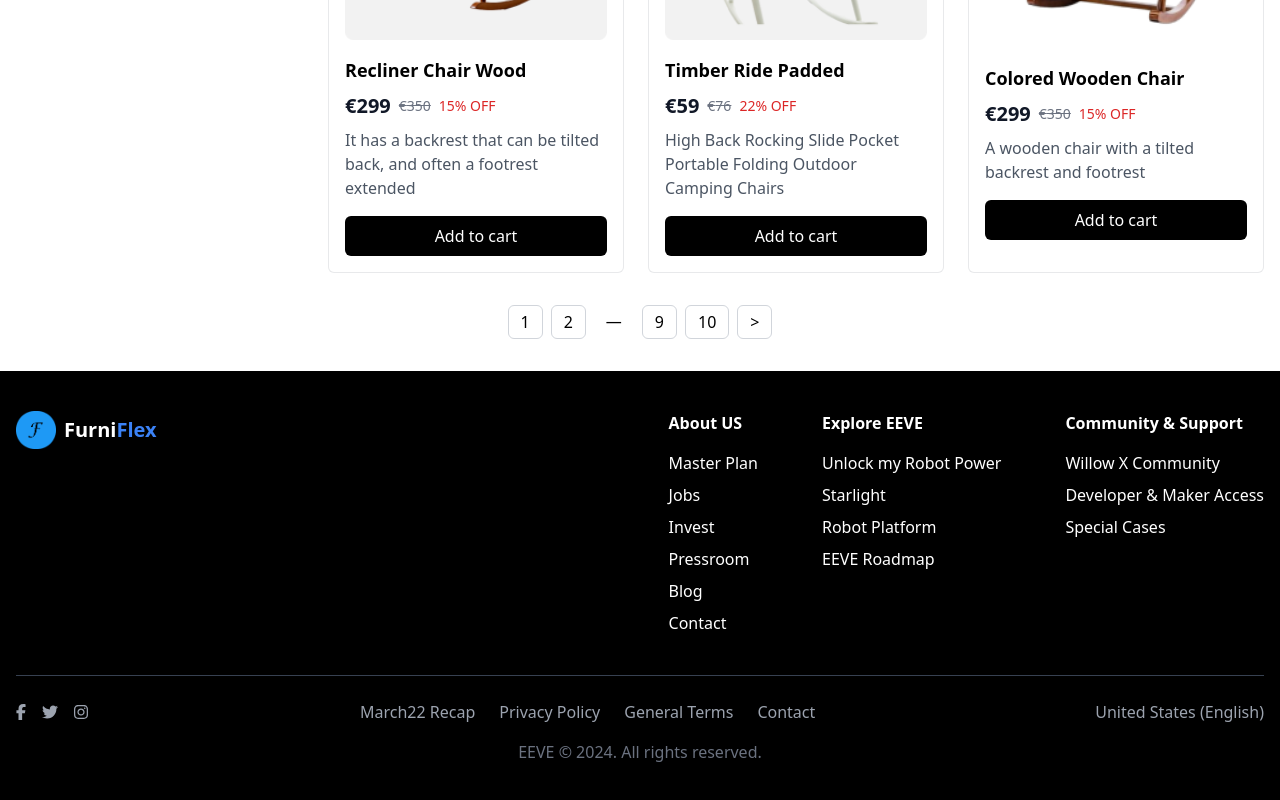
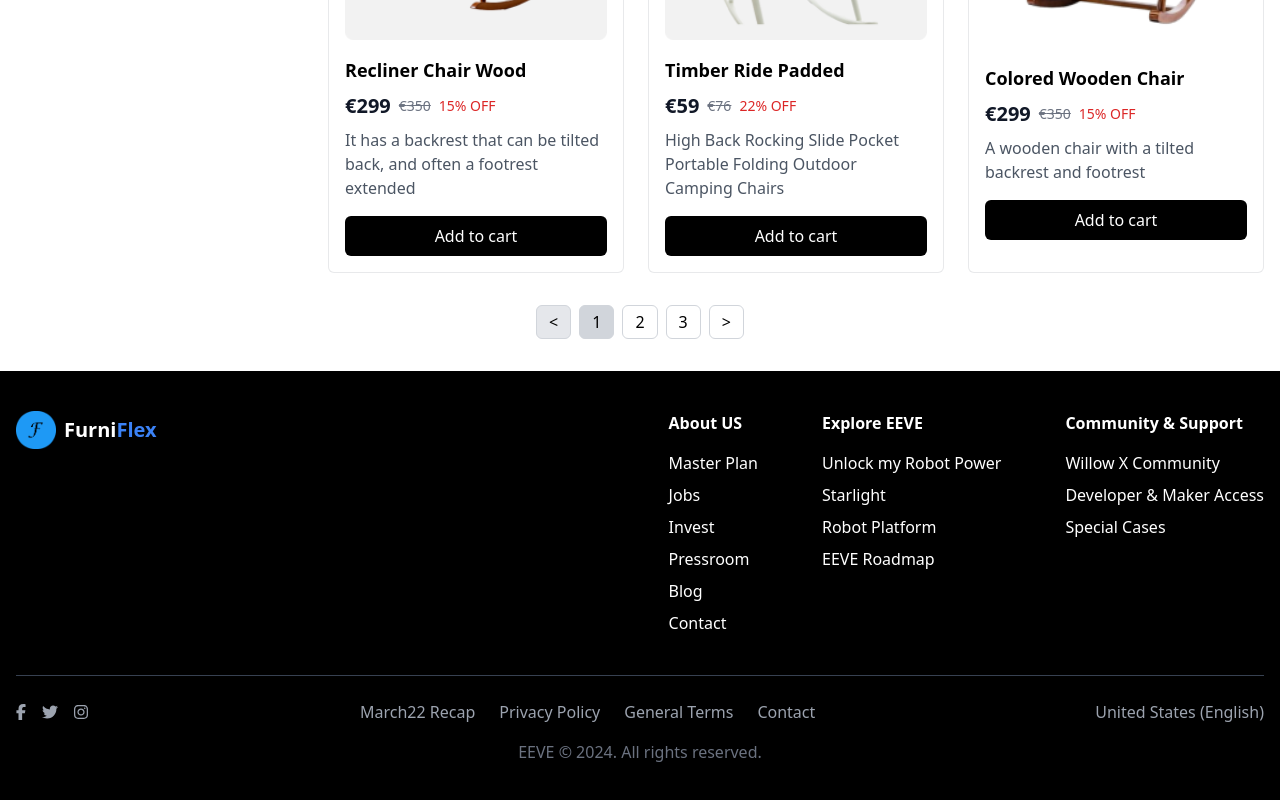
Before and after one commit to Udoy2/FurniFlex, a React (Vite) app: page / in a window 1280 px wide. Shown: the part 860-1660 px from the top of the page. Built offline with nearby package versions, Linux system fonts and the light colour scheme.

Commit message:
✅✅ pagination done

```diff
--- a/src/components/Signup.jsx
+++ b/src/components/Signup.jsx
@@ -23,7 +23,7 @@ const Signup = () => {
   return (
     <div className="flex h-screen">
       <div className="w-1/2 flex items-center justify-center bg-white">
-        <div className="w-full max-w-md p-8 space-y-6 bg-[#FAFAFA]  ">
+        <div className="w-full max-w-md p-8 space-y-6 bg-[#FAFAFA] border border-slate-800/20 ">
           <h2 className="text-center text-2xl font-bold">Welcome To</h2>
           <h1 className="text-center text-3xl font-bold text-black">
             Furni<span className="text-blue-500">Flex</span>
--- a/src/components/Store.jsx
+++ b/src/components/Store.jsx
@@ -1,12 +1,29 @@
-import React, { useContext } from "react";
+import React, { useContext, useEffect, useState } from "react";
 import { ProductContext } from "../context/ProductContext";
 import Footer from "./required/Footer";
 
 import { CartContext } from "../context/CartContext";
 import Navbar from "./required/Navbar";
+import Pagination from "./required/Pagination";
 const Store = () => {
   const { products } = useContext(ProductContext);
   const { addToCart } = useContext(CartContext);
+  const [pageNo, setPageNo] = useState(1);
+  const [maxLimit, setmaxLimit] = useState(6);
+  const [currentProducts,setCurrentProducts] = useState([]);
+  // Get the products for the current page
+  const handleCurrentProducts = () => {
+    setCurrentProducts(()=>{
+      return products.slice(
+        (pageNo - 1) * maxLimit,
+        pageNo * maxLimit
+    );
+    })
+  }
+  useEffect(() => {
+    handleCurrentProducts();
+  }, [pageNo, products])
+
   return (
     <>
       <div className="bg-white">
@@ -21,7 +38,7 @@ const Store = () => {
             </aside>
 
             <section className="w-3/4 grid grid-cols-3 gap-6">
-              {products.map((product) => (
+              {currentProducts && currentProducts.map((product) => (
                 <div key={product.id} className="bg-white p-4 rounded-md  border border-slate-800/10">
                   <img
                     src={product.image}
@@ -38,37 +55,22 @@ const Store = () => {
                   <button
                     className="w-full bg-black text-white py-2 rounded-md"
                     onClick={() => addToCart(product)}
-                    >Add to cart</button>
+                  >Add to cart</button>
                 </div>
               ))}
             </section>
           </div>
 
           {/* pagination */}
-              <div className="m-auto">
-              <div className="flex justify-center mt-8">
-                <nav className="flex space-x-2">
-                  <a className="px-3 py-1 bg-white border border-gray-300 rounded-md" href="#">
-                    1
-                  </a>
-                  <a className="px-3 py-1 bg-white border border-gray-300 rounded-md" href="#">
-                    2
-                  </a>
-                  <span className="px-3 py-1">
-                    —
-                  </span>
-                  <a className="px-3 py-1 bg-white border border-gray-300 rounded-md" href="#">
-                    9
-                  </a>
-                  <a className="px-3 py-1 bg-white border border-gray-300 rounded-md" href="#">
-                    10
-                  </a>
-                  <a className="px-3 py-1 bg-white border border-gray-300 rounded-md" href="#">
-                    &gt;
-                  </a>
-                </nav>
-              </div>
-              </div>
+          <div className="m-auto">
+            <Pagination
+              products={products}
+              maxLimit={6}
+              pageNo={pageNo}
+              setPageNo={setPageNo}
+
+            />
+          </div>
         </main>
       </div>
       <Footer />
--- /dev/null
+++ b/src/components/required/Pagination.jsx
@@ -0,0 +1,64 @@
+import React, { useEffect } from 'react';
+
+const Pagination = ({ products, maxLimit, pageNo, setPageNo }) => {
+    const totalPages = Math.ceil(products.length / maxLimit);
+
+
+
+    // Handle next and previous buttons
+    const handleNextPage = () => {
+        if (pageNo < totalPages) {
+            setPageNo(pageNo + 1);
+        }
+    };
+
+    const handlePreviousPage = () => {
+        if (pageNo > 1) {
+            setPageNo(pageNo - 1);
+        }
+    };
+
+    return (
+        <div className="pagination-container">
+
+
+            {/* Pagination controls */}
+            <div className="m-auto">
+                <div className="flex justify-center mt-8">
+                    <nav className="flex space-x-2">
+                        {/* Previous Button */}
+                        <button
+                            onClick={handlePreviousPage}
+                            disabled={pageNo === 1}
+                            className={`px-3 py-1 border border-gray-300 rounded-md ${pageNo === 1 ? 'bg-gray-200' : 'bg-white'}`}
+                        >
+                            &lt;
+                        </button>
+
+                        {/* Page Numbers */}
+                        {[...Array(totalPages)].map((_, index) => (
+                            <button
+                                key={index + 1}
+                                onClick={() => setPageNo(index + 1)}
+                                className={`px-3 py-1 border border-gray-300 rounded-md ${pageNo === index + 1 ? 'bg-gray-300' : 'bg-white'}`}
+                            >
+                                {index + 1}
+                            </button>
+                        ))}
+
+                        {/* Next Button */}
+                        <button
+                            onClick={handleNextPage}
+                            disabled={pageNo === totalPages}
+                            className={`px-3 py-1 border border-gray-300 rounded-md ${pageNo === totalPages ? 'bg-gray-200' : 'bg-white'}`}
+                        >
+                            &gt;
+                        </button>
+                    </nav>
+                </div>
+            </div>
+        </div>
+    );
+};
+
+export default Pagination;
--- a/src/context/CartContext.jsx
+++ b/src/context/CartContext.jsx
@@ -5,6 +5,7 @@ export const CartContext = createContext();
 
 export const CartProvider = ({ children }) => {
   const [cartItems, setCartItems] = useState([]);
+  const [cartQuantity, setCartQuantity] = useState(0);
 
   // Function to add product to the cart
   const addToCart = (product) => {
@@ -21,6 +22,7 @@ export const CartProvider = ({ children }) => {
         return [...prevItems, { ...product, quantity: 1 }];
       }
     });
+    setCartQuantity((cartQuantity)=>cartQuantity+=1);
     console.log(cartItems);
 
   };
@@ -34,7 +36,7 @@ export const CartProvider = ({ children }) => {
   };
 
   return (
-    <CartContext.Provider value={{ cartItems, addToCart, removeFromCart, clearCart }}>
+    <CartContext.Provider value={{ cartItems,cartQuantity, addToCart, removeFromCart, clearCart }}>
       {children}
     </CartContext.Provider>
   );
--- a/src/data/products.js
+++ b/src/data/products.js
@@ -54,7 +54,99 @@ const productData = [
     discount: `${Math.round(((350 - 299) / 350) * 100)}% OFF`,
     description: "A wooden chair with a tilted backrest and footrest",
     image: product5
+  },
+  // New Products
+  {
+    id: 7,
+    name: "Classic Armchair",
+    price: 199,
+    originalPrice: 250,
+    discount: `${Math.round(((250 - 199) / 250) * 100)}% OFF`,
+    description: "Comfortable armchair with a classic design and sturdy wood frame.",
+    image: product1
+  },
+  {
+    id: 8,
+    name: "Modern Lounge Chair",
+    price: 349,
+    originalPrice: 400,
+    discount: `${Math.round(((400 - 349) / 400) * 100)}% OFF`,
+    description: "A sleek lounge chair with a modern design and durable fabric.",
+    image: product2
+  },
+  {
+    id: 9,
+    name: "Outdoor Folding Chair",
+    price: 45,
+    originalPrice: 60,
+    discount: `${Math.round(((60 - 45) / 60) * 100)}% OFF`,
+    description: "Lightweight and portable folding chair perfect for outdoor use.",
+    image: product3
+  },
+  {
+    id: 10,
+    name: "Vintage Rocking Chair",
+    price: 150,
+    originalPrice: 200,
+    discount: `${Math.round(((200 - 150) / 200) * 100)}% OFF`,
+    description: "A vintage rocking chair with a beautiful wooden finish.",
+    image: product4
+  },
+  {
+    id: 11,
+    name: "Luxury Recliner",
+    price: 499,
+    originalPrice: 550,
+    discount: `${Math.round(((550 - 499) / 550) * 100)}% OFF`,
+    description: "A luxurious recliner with plush cushions and leather upholstery.",
+    image: product5
+  },
+  {
+    id: 12,
+    name: "Minimalist Chair",
+    price: 89,
+    originalPrice: 120,
+    discount: `${Math.round(((120 - 89) / 120) * 100)}% OFF`,
+    description: "A minimalist chair with a simple design, ideal for modern interiors.",
+    image: product
+  },
+  {
+    id: 13,
+    name: "Ergonomic Office Chair",
+    price: 149,
+    originalPrice: 180,
+    discount: `${Math.round(((180 - 149) / 180) * 100)}% OFF`,
+    description: "An ergonomic chair designed to provide comfort during long work hours.",
+    image: product1
+  },
+  {
+    id: 14,
+    name: "Classic Dining Chair",
+    price: 129,
+    originalPrice: 160,
+    discount: `${Math.round(((160 - 129) / 160) * 100)}% OFF`,
+    description: "A classic wooden dining chair with a comfortable padded seat.",
+    image: product2
+  },
+  {
+    id: 15,
+    name: "Portable Camping Chair",
+    price: 39,
+    originalPrice: 50,
+    discount: `${Math.round(((50 - 39) / 50) * 100)}% OFF`,
+    description: "A compact and portable chair for camping and outdoor activities.",
+    image: product3
+  },
+  {
+    id: 16,
+    name: "Luxury Lounge Chair",
+    price: 399,
+    originalPrice: 450,
+    discount: `${Math.round(((450 - 399) / 450) * 100)}% OFF`,
+    description: "A luxurious lounge chair with a contemporary design.",
+    image: product4
   }
 ];
 
+
 export { productData };
```
Also changed, not shown: src/components/required/Navbar.jsx (+24 -4 lines).
